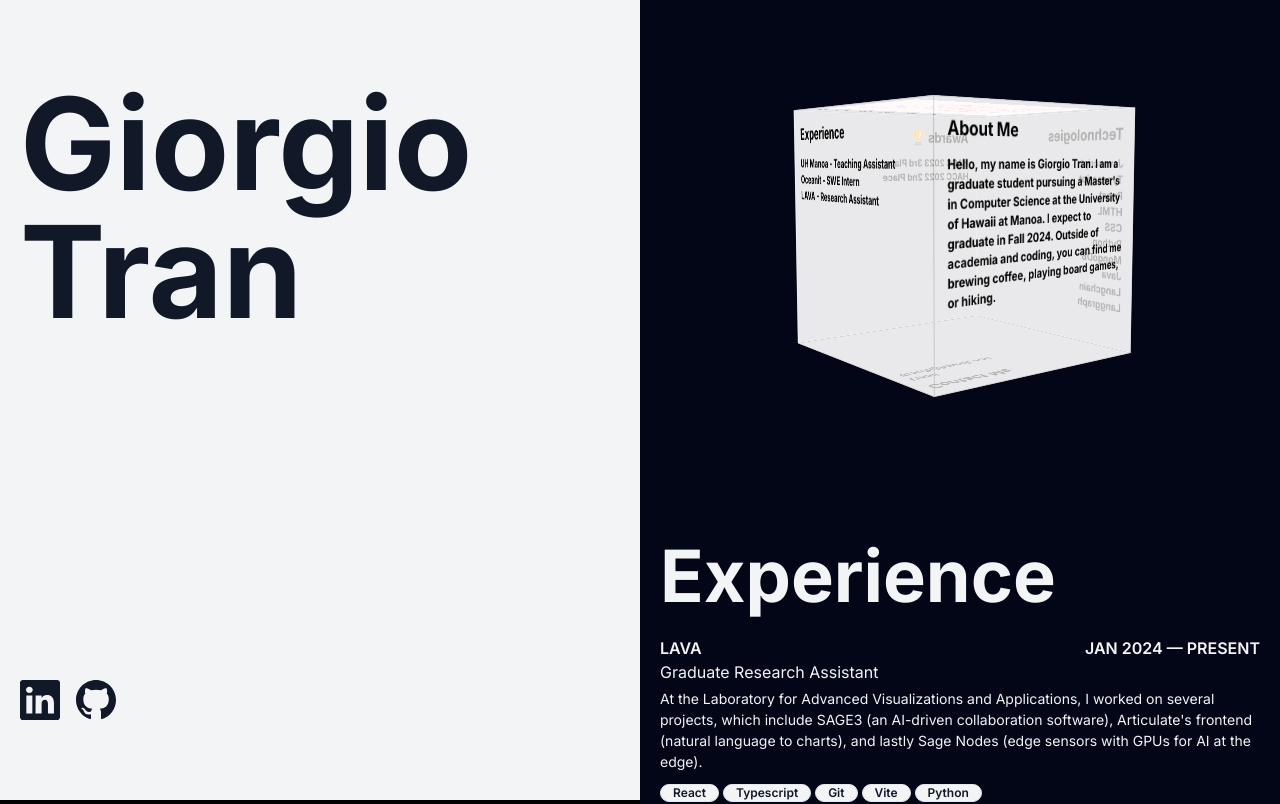
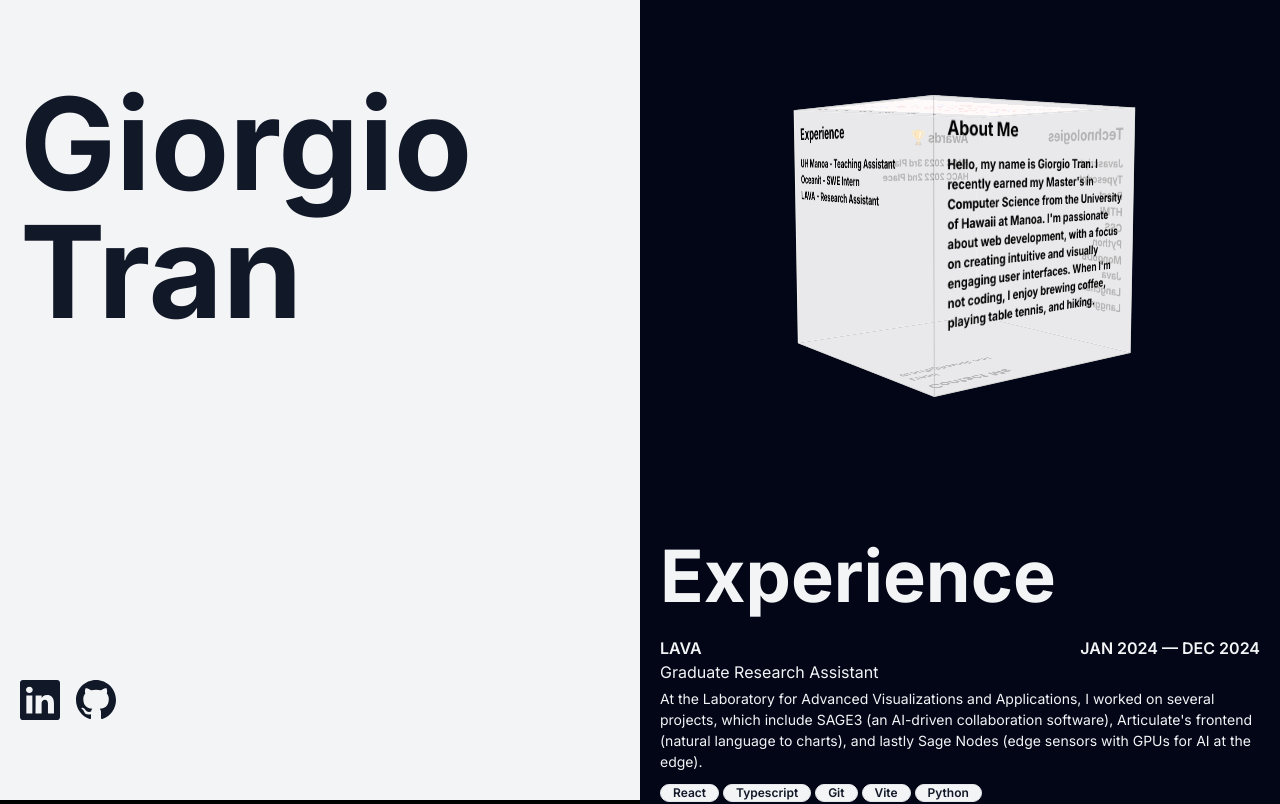
Before and after one commit to giorgio-tran/real-portfolio, a Next.js app in the folder portfolio/: page / in a window 1280 px wide. Shown: the top 804 px of the page. Built offline with nearby package versions, Linux system fonts and the light colour scheme.

Commit message:
Update about me and experience

```diff
--- a/portfolio/src/app/components/Project.jsx
+++ b/portfolio/src/app/components/Project.jsx
@@ -36,7 +36,7 @@ const Project = ({ project }) => {
         </div>
         <div className="flex flex-col gap-2 lg:gap-3 md:flex-row md:justify-between">
           <div className="md:w-3/4">
-            <div className="text-sm py-1 leading-normal text-justify">
+            <div className="text-sm py-1 leading-normal tracking-wide">
               {project.description}
             </div>
             <div className="flex flex-wrap gap-x-1.5 gap-y-1 py-1 lg:py-2">
--- a/portfolio/src/app/data/experience.js
+++ b/portfolio/src/app/data/experience.js
@@ -1,6 +1,6 @@
 export const experience = [
   {
-    date: "JAN 2024 — PRESENT",
+    date: "JAN 2024 — DEC 2024",
     position: "Graduate Research Assistant",
     company: "LAVA",
     technologies: ["React", "Typescript", "Git", "Vite", "Python"],
--- a/portfolio/src/app/page.js
+++ b/portfolio/src/app/page.js
@@ -158,11 +158,12 @@ export default function Home() {
                 <div className="w-full h-full text-sm p-4">
                   <h1 className="text-xl pb-3">About Me</h1>
                   <p>
-                    Hello, my name is Giorgio Tran. I am a graduate student
-                    pursuing a Master's in Computer Science at the University of
-                    Hawaii at Manoa. I expect to graduate in Fall 2024. Outside
-                    of academia and coding, you can find me brewing coffee,
-                    playing board games, or hiking.
+                    Hello, my name is Giorgio Tran. I recently earned my
+                    Master&#x27;s in Computer Science from the University of
+                    Hawaii at Manoa. I&#x27;m passionate about web development,
+                    with a focus on creating intuitive and visually engaging
+                    user interfaces. When I&#x27;m not coding, I enjoy brewing
+                    coffee, playing table tennis, and hiking.
                   </p>
                 </div>
               </div>
```
